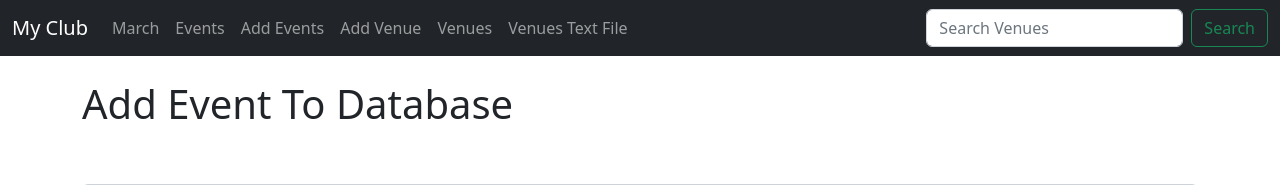
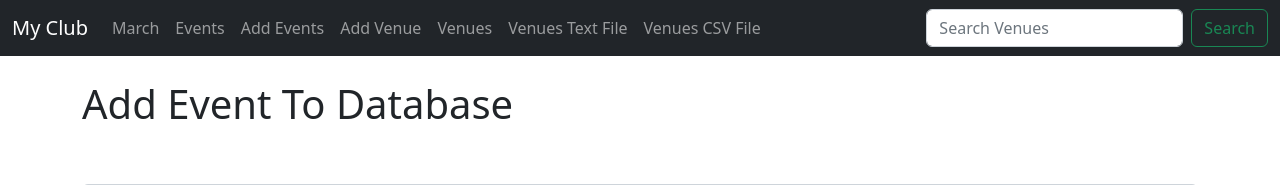
Before and after one commit to MUHAMMAD-NIYAS-P/Codemywednesdays, a Django app: page /add_event in a window 1280 px wide. Shown: the top 185 px of the page. Run offline with Django 4.2, Linux system fonts and the light colour scheme; data that the repository does not hold is empty.

Commit message:
commit 15 v16 (how to grnerate csv spredsheet files dynamically)

```diff
--- a/events/templates/events/navbar.html
+++ b/events/templates/events/navbar.html
@@ -24,6 +24,9 @@
         <li class="nav-item">
           <a class="nav-link" href="{% url 'venue-text' %}">Venues Text File</a>
         </li>
+        <li class="nav-item">
+          <a class="nav-link" href="{% url 'venue-csv' %}">Venues CSV File</a>
+        </li>
       </ul>
       <form class="d-flex" role="search" method="POST" action="{% url 'search-venues' %}">
         {% csrf_token %}
--- a/events/urls.py
+++ b/events/urls.py
@@ -14,5 +14,6 @@ urlpatterns = [
     path('update_event/<event_id>/', views.update_event, name="update-event"),
     path('delete_event/<event_id>/', views.delete_event, name="delete-event"),
     path('delete_venue/<venue_id>/', views.delete_venue, name="delete-venue"),
-    path('venue_text', views.venue_text, name="venue-text")
+    path('venue_text', views.venue_text, name="venue-text"),
+    path('venue_csv', views.venue_csv, name="venue-csv"),
 ]
--- a/events/views.py
+++ b/events/views.py
@@ -8,8 +8,25 @@ from .forms import VenueForm, EventForm
 from django.db.models import Q
 from django.db.models.functions import Lower
 from django.contrib import messages
+import csv
 
 # Create your views here.
+
+
+def venue_csv(request):
+    response = HttpResponse(content_type='text/csv')
+    response['Content-Disposition']='attachment; filename=venues.csv'
+
+    writer = csv.writer(response)
+
+    venues = Venue.objects.all()
+
+    writer.writerow(['Venue Name', 'Address', 'Zip Code', 'Phone', 'Web', 'Email Address'])
+
+    for venue in venues:
+        writer.writerow([venue.name, venue.address, venue.zip_code, venue.phone, venue.web, venue.email_address])
+
+    return response
 
 
 def venue_text(request):
```
